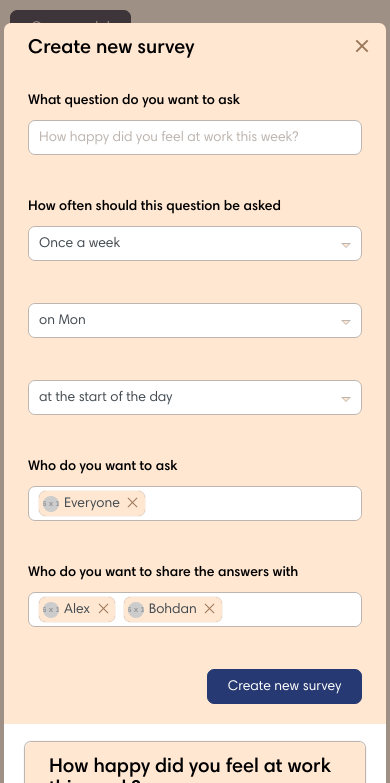
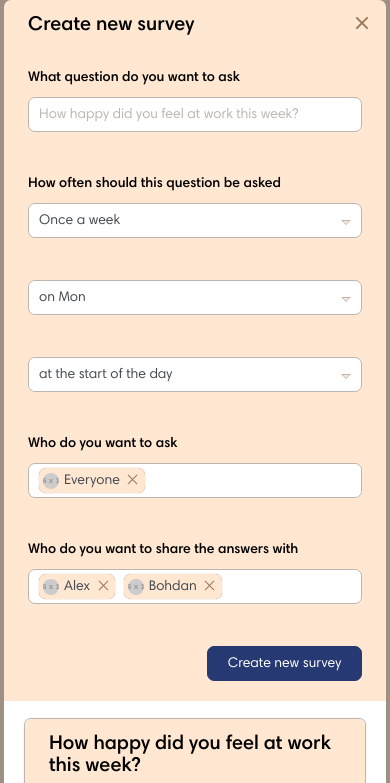
Before and after one commit to nechiporenko/crm-teambit, a website: page src/index.html in a window 390 px wide. Both pictures are taken after a click on the button "Open modal". Shown: the top 783 px of the page. Drawn offline with nearby package versions, Linux system fonts and the light colour scheme; files that its build step writes are made by us from their sources; placeholder pictures from the web are drawn by us.

Commit message:
добавлен фикс в скрипт модального окна

```diff
--- a/src/index.html
+++ b/src/index.html
@@ -6,7 +6,7 @@
 </head>
 <body>
     <!--MAIN CONTENT-->
-    <main class="g-container">
+    <main class="g-container" style="min-height:5000px">
         <div class="g-row">
             <div class="g-col g-col--one-third">
                 <button type="button" class="g-btn" data-modal="modal">
--- a/src/js/main.js
+++ b/src/js/main.js
@@ -22,14 +22,14 @@ var Modal = (function () {
 
     popUp.prototype.center = function () {
         var top, left,
-            page = document.body.parentElement,
+            _window = window,
             style = getComputedStyle(this.modal);
 
-        top = Math.max(page.offsetHeight - outerHeightEl(this.modal), 0) / 2;
-        left = Math.max(page.offsetWidth - outerWidthEl(this.modal), 0) / 2;
+        top = Math.max(_window.innerHeight - outerHeightEl(this.modal), 0) / 2;
+        left = Math.max(_window.innerWidth - outerWidthEl(this.modal), 0) / 2;
 
-        this.modal.style.top = top + window.pageYOffset + 'px';
-        this.modal.style.left = left + window.pageXOffset + 'px';
+        this.modal.style.top = top + _window.pageYOffset + 'px';
+        this.modal.style.left = left + _window.pageXOffset + 'px';
 
         function outerHeightEl(el) {
             var height = el.offsetHeight;
```
Also changed, not shown: dist/index.html, dist/js/app.js, dist/js/app.min.js.
